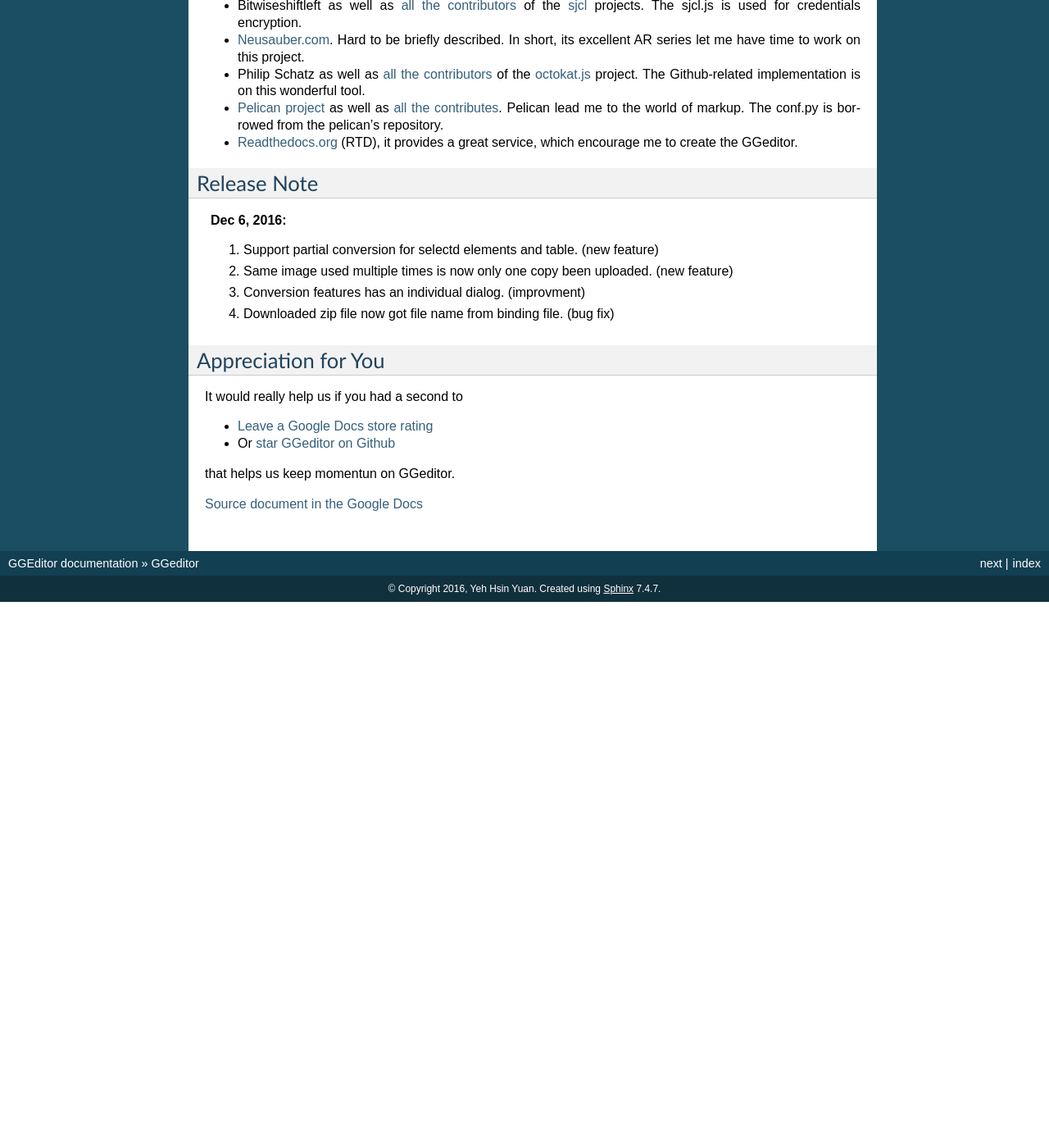
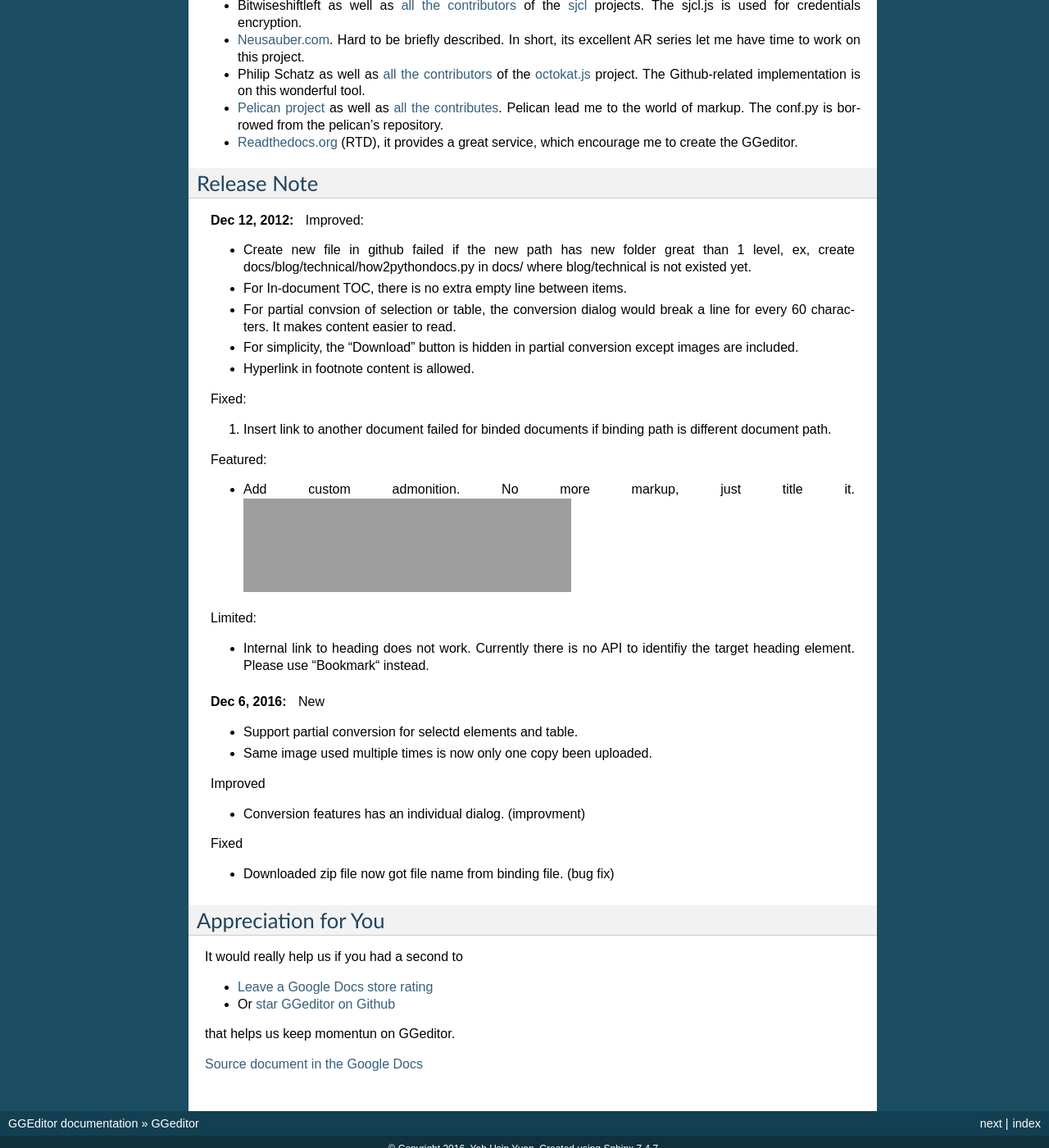
Before and after one commit to iapyeh/GGeditor, a Sphinx documentation site: the page built from docs/index.rst, in a window 1280 px wide and 1400 px high, scrolled down 1782 px. Shown: the whole window at 82% size. Built offline with Sphinx 7.4.7, drawn with Linux system fonts in a browser that asks for light colours; pages that are not in the unit, such as notebooks, are missing from menus; before the commit the page ends 2516 px from its top, so only the background shows below that; grey boxes are pictures that could not be loaded.

Commit message:
Google Docs reST Editor@2016-12-11 15:9:8

```diff
--- a/docs/index.rst
+++ b/docs/index.rst
@@ -33,15 +33,25 @@
 ========
 
 #. Easy starting for reST beginners, even no idea about reST markups.
+
 #. Powered by the Google Docs. Almost what you see is what you get. As well as the coordination of team works.
+
 #. One-click to commit to the Github repository.
+
 #. Preview the generated reST file and download to local machine.
+
 #. Support headings, bold, italic, hyperlink, subscript and superscript.
+
 #. Support footnotes, image, list item and table.
+
 #. Support full-width characters (CKJ) in headings and table.
+
 #. Support internal links to bookmarks, headings and Google Docs native table of contents (in document table of contents).
+
 #. Support relative links to other generated reST files of the Google Docs under the same folder and subfolders.
+
 #. Support cross-document table of content (.. toctree::) for the RTD.
+
 #. Support all style of admonitions of the RTD.
 
 .. _h131f586a50795a4822677d4166231766:
@@ -52,6 +62,7 @@
 \ |LINK3|\ , or in a Google Docs Document:
 
 #. On the menu item “Add-ons”, click the “Get Add-ons”
+
 #. In the search box, input “GGeditor”, then click on the GGeditor icon to install.
 
 \ |IMG2|\
@@ -86,10 +97,15 @@
 ===============
 
 * Andrey Rublev as well as \ |LINK7|\  of the \ |LINK8|\ , it is a great tool for beginner to learn the reST markups.
+
 * Bitwiseshiftleft as well as \ |LINK9|\  of the \ |LINK10|\  projects. The sjcl.js is used for credentials encryption.
+
 * \ |LINK11|\ . Hard to be briefly described. In short, its excellent AR series let me have time to work on this project.
+
 * Philip Schatz as well as \ |LINK12|\  of the  \ |LINK13|\  project. The Github-related implementation is on this wonderful tool.
+
 * \ |LINK14|\  as well as \ |LINK15|\ . Pelican lead me to the world of markup. The conf.py is borrowed from the pelican’s repository.
+
 * \ |LINK16|\  (RTD), it provides a great service, which encourage me to create the GGeditor.
 
 .. _h15145c6c7955717d53774846404a3864:
@@ -97,13 +113,59 @@
 Release Note
 ============
 
+.. _h2c1d74277104e41780968148427e:
+
+
+
+
+
+.. admonition:: Dec 12, 2012
+
+    Improved:
+
+    * Create new file in github failed if the new path has new folder great than 1 level, ex, create docs/blog/technical/how2pythondocs.py in docs/ where blog/technical is not existed yet.
+
+    * For In-document TOC, there is no extra empty line between items.
+
+    * For partial convsion of selection or table, the conversion dialog would break a line for every 60 characters. It makes content easier to read.
+
+    * For simplicity, the “Download” button is hidden in partial conversion except images are included.
+
+    * Hyperlink in footnote content is allowed.
+
+    Fixed:
+
+    #. Insert link to another document failed for binded documents if binding path is different document path.
+
+    Featured:
+
+    * Add custom admonition. No more markup, just title it.\ |IMG3|\
+
+    Limited:
+
+    * Internal link to heading does not work. Currently there is no API to identifiy the target heading element. Please use “Bookmark“ instead.
+
+.. _h2c1d74277104e41780968148427e:
+
+
+
+
 
 .. admonition:: Dec 6, 2016
 
-    #. Support partial conversion for selectd elements and table. (new feature)
-    #. Same image used multiple times is now only one copy been uploaded. (new feature)
-    #. Conversion features has an individual dialog. (improvment)
-    #. Downloaded zip file now got file name from binding file. (bug fix)
+    New
+
+    * Support partial conversion for selectd elements and table.
+
+    * Same image used multiple times is now only one copy been uploaded.
+
+    Improved
+
+    * Conversion features has an individual dialog. (improvment)
+
+    Fixed
+
+    * Downloaded zip file now got file name from binding file. (bug fix)
 
 .. _h4a6049483e752949322f585c69102a2a:
 
@@ -113,11 +175,14 @@
 It would really help us if you had a second to
 
 * \ |LINK17|\
+
 * Or \ |LINK18|\
 
 that helps us keep momentun on GGeditor.
 
 \ |LINK19|\
+
+.. bottom of content
 
 
 .. |STYLE0| replace:: **GGeditor**
@@ -201,10 +266,13 @@
 
 
 .. |IMG1| image:: static/index_1.png
-   :align: middle
    :height: 250 px
    :width: 504 px
 
 .. |IMG2| image:: static/index_2.png
    :height: 157 px
    :width: 697 px
+
+.. |IMG3| image:: static/index_3.png
+   :height: 114 px
+   :width: 400 px
```
Also changed, not shown: other parts of docs/index.rst (+2 -2 lines).
